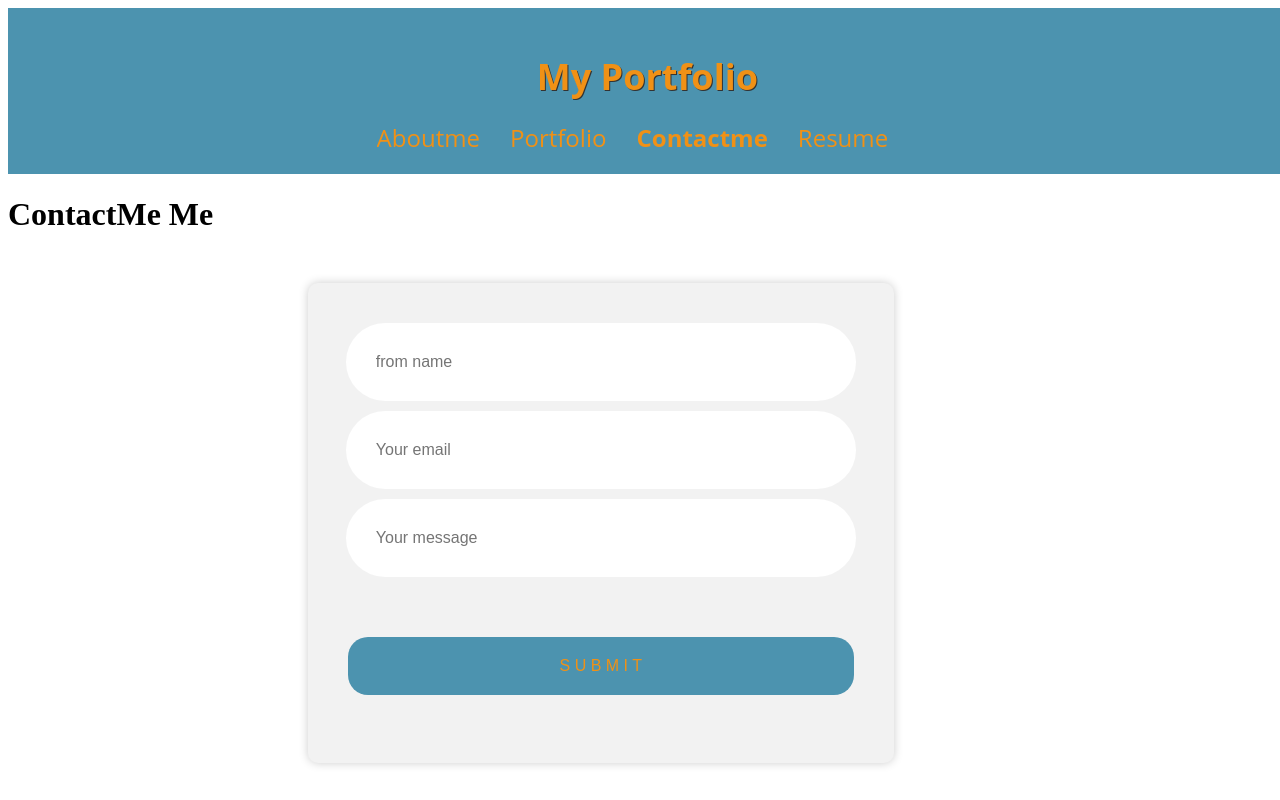
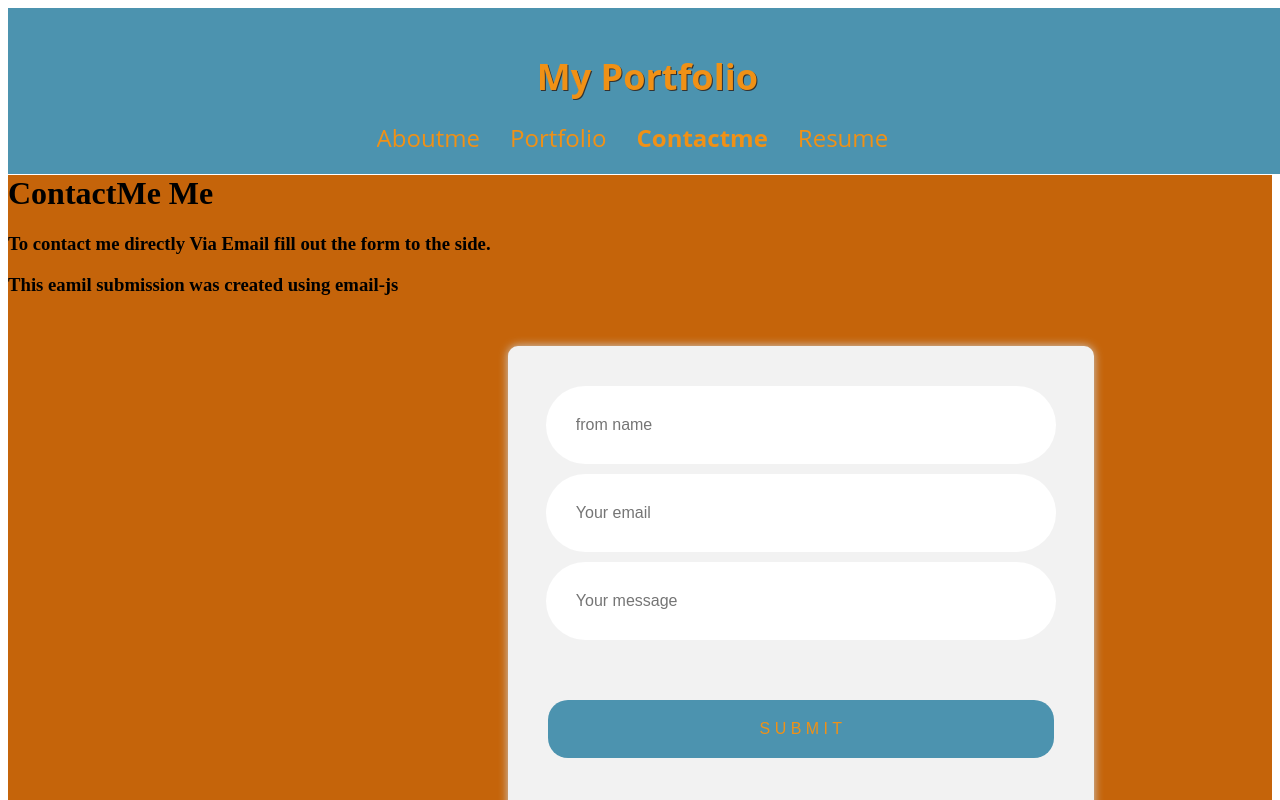
Before and after one commit to connorbottone/CbottonePorfolio, a React (Create React App) app in the folder my-app/: page / in a window 1280 px wide. Both pictures are taken after a click on the element "Contactme". Shown: the top 800 px of the page. Built offline with nearby package versions, Linux system fonts and the light colour scheme.

Commit message:
added a background workking on adding a card to the contact me page

```diff
--- a/my-app/src/App.js
+++ b/my-app/src/App.js
@@ -1,5 +1,5 @@
 import React, { useState } from 'react';
-
+import './styles/background.css';
 import { Header, Aboutme, Portfolio, Contactme, Footer, Resume} from '../src/components'
 
 //setting defult page to Aboutme to render on page load
@@ -9,14 +9,14 @@ function App() {
 
   return (
     <>
-    <div id= "background">
+
       <Header currentPage={currentPage} setCurrentPage={setCurrentPage} />
-      {currentPage === "Aboutme" && <Aboutme />}
+        <div id= "background">{currentPage === "Aboutme" && <Aboutme />}
       {currentPage === "Portfolio" && <Portfolio />}
       {currentPage === "Contactme" && <Contactme />}
       {currentPage === "Resume" && <Resume />}
-
-      <Footer /></div>
+      </div>
+      <Footer />
     </>
   );
 }
--- a/my-app/src/components/Contactme.js
+++ b/my-app/src/components/Contactme.js
@@ -9,8 +9,13 @@ const ContactMe = () => {
 
     return (
         <div>
-            <h1>ContactMe Me</h1>
+            <h1 id="title">ContactMe Me</h1>
+            <h3  >To contact me directly Via Email fill out the form to the side.
+            </h3>
+            <h3></h3>
+            <h3> This eamil submission was created using email-js</h3>
             <FormData />
+
 
         </div>)
 }
--- /dev/null
+++ b/my-app/src/styles/background.css
@@ -0,0 +1,6 @@
+#background{
+
+  margin-top: -21PX;
+    background-color: rgb(197, 100, 10);
+    height: 800px;
+    }
--- a/my-app/src/styles/dataform.css
+++ b/my-app/src/styles/dataform.css
@@ -9,7 +9,7 @@
     box-shadow: 0px 0px 10px #ccc;
     height: 400px;
     width: 40%;
-    margin-left: 300px;
+    margin-left: 500px;
   }
 
   .App input[type='text'] {
```
